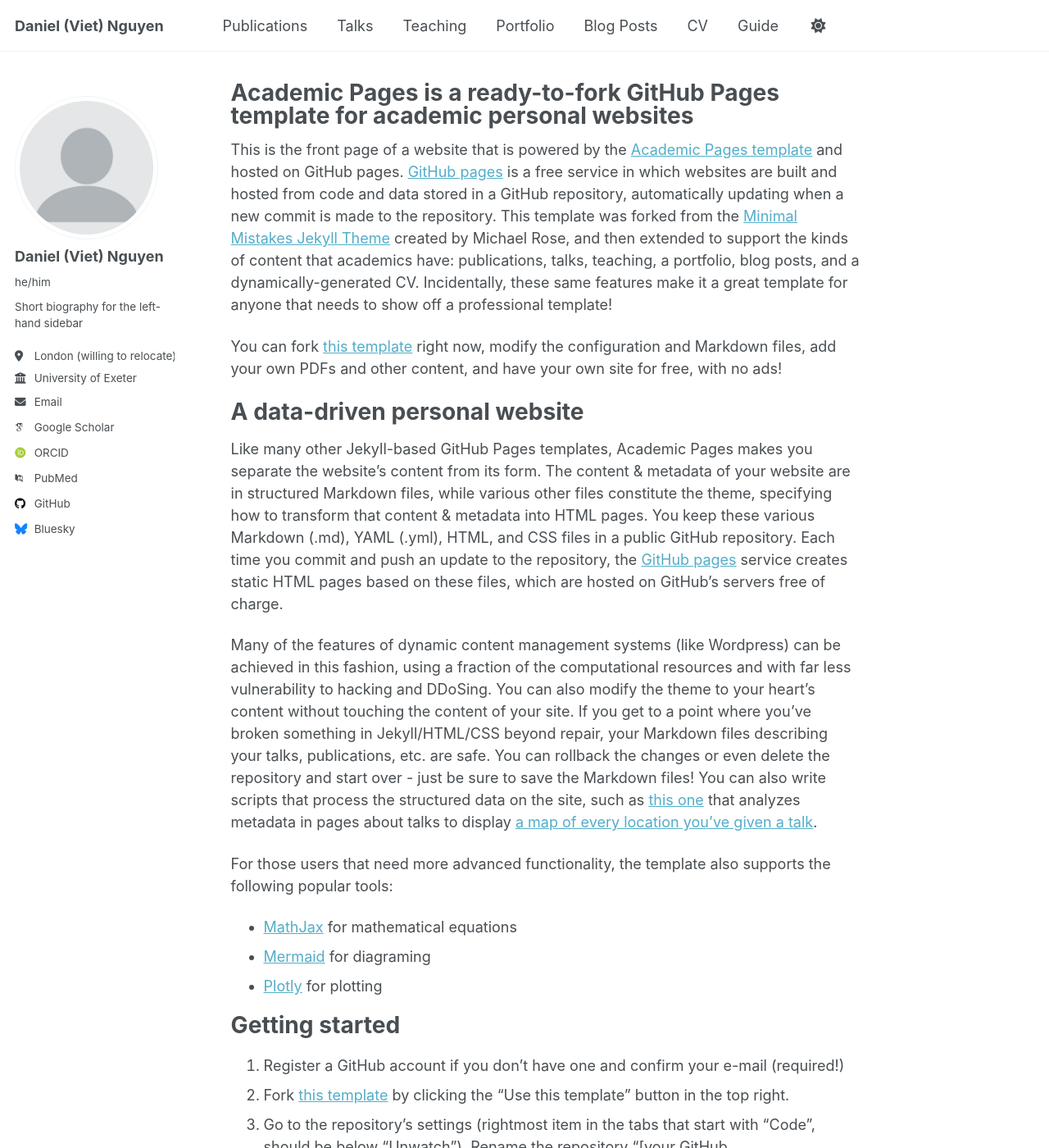
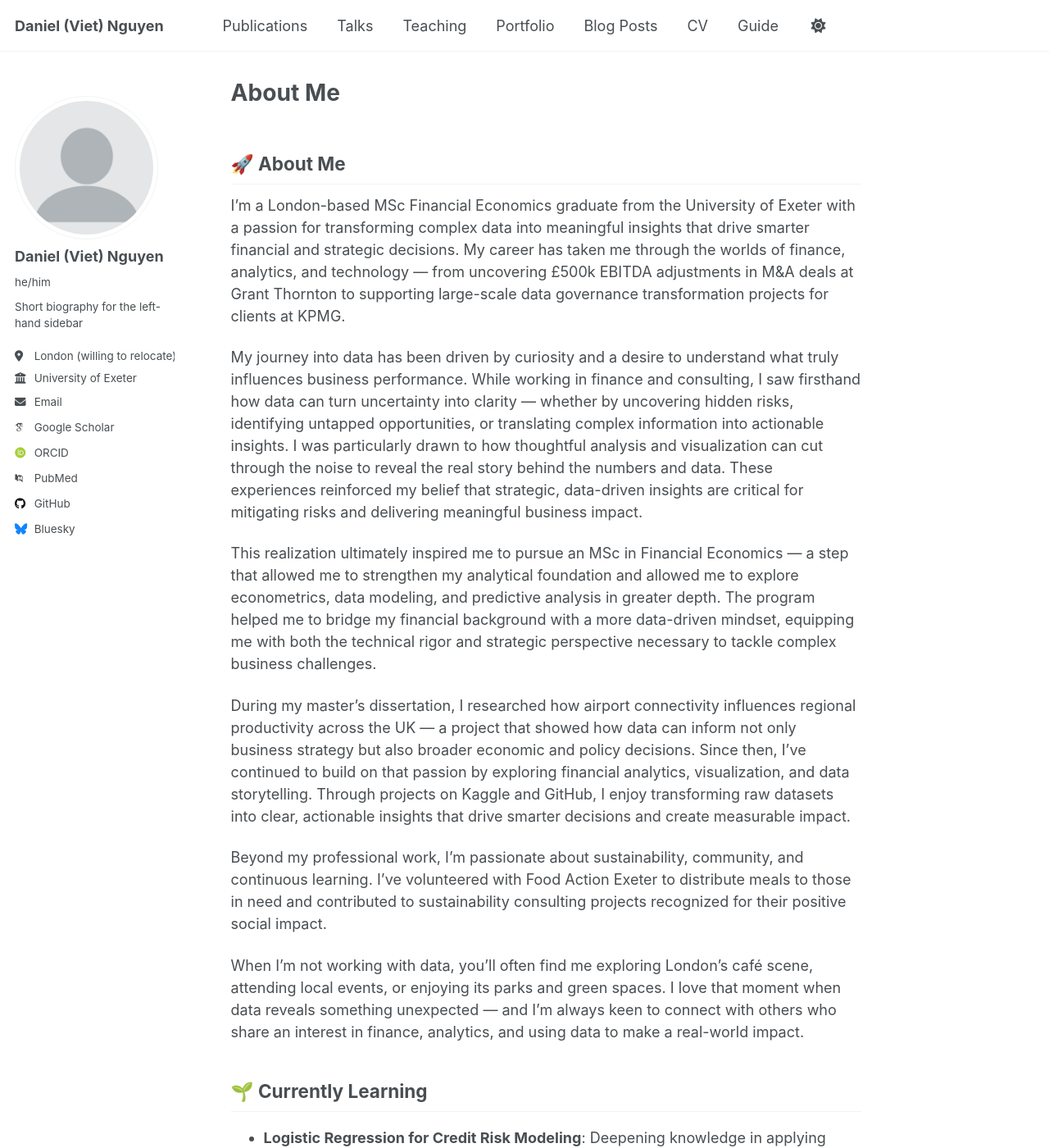
Before and after one commit to Danny-NG-9999/Danny-NG-9999.github.io, a Jekyll site: the page built from _pages/about.md, in a window 1280 px wide and 1400 px high. Shown: the whole window at 82% size. Built offline with Jekyll 4.4.1, drawn with Linux system fonts in a browser that asks for light colours; some web fonts are replaced; a script that is not in the unit is left out; some of the changed text lies outside the part shown.

Commit message:
update about me

```diff
--- a/_pages/about.md
+++ b/_pages/about.md
@@ -1,56 +1,42 @@
 ---
 permalink: /
-title: "Academic Pages is a ready-to-fork GitHub Pages template for academic personal websites"
+title: "About Me"
 author_profile: true
 redirect_from:
   - /about/
   - /about.html
 ---
 
-This is the front page of a website that is powered by the [Academic Pages template](https://github.com/academicpages/academicpages.github.io) and hosted on GitHub pages. [GitHub pages](https://pages.github.com) is a free service in which websites are built and hosted from code and data stored in a GitHub repository, automatically updating when a new commit is made to the repository. This template was forked from the [Minimal Mistakes Jekyll Theme](https://mmistakes.github.io/minimal-mistakes/) created by Michael Rose, and then extended to support the kinds of content that academics have: publications, talks, teaching, a portfolio, blog posts, and a dynamically-generated CV. Incidentally, these same features make it a great template for anyone that needs to show off a professional template!
+## 🚀 About Me
+I’m a London-based MSc Financial Economics graduate from the University of Exeter with a passion for transforming complex data into meaningful insights that drive smarter financial and strategic decisions. My career has taken me through the worlds of finance, analytics, and technology — from uncovering £500k EBITDA adjustments in M&A deals at Grant Thornton to supporting large-scale data governance transformation projects for clients at KPMG.
 
- You can fork [this template](https://github.com/academicpages/academicpages.github.io) right now, modify the configuration and Markdown files, add your own PDFs and other content, and have your own site for free, with no ads!
+My journey into data has been driven by curiosity and a desire to understand what truly influences business performance. While working in finance and consulting, I saw firsthand how data can turn uncertainty into clarity — whether by uncovering hidden risks, identifying untapped opportunities, or translating complex information into actionable insights. I was particularly drawn to how thoughtful analysis and visualization can cut through the noise to reveal the real story behind the numbers and data. These experiences reinforced my belief that strategic, data-driven insights are critical for mitigating risks and delivering meaningful business impact.
 
-A data-driven personal website
-======
-Like many other Jekyll-based GitHub Pages templates, Academic Pages makes you separate the website's content from its form. The content & metadata of your website are in structured Markdown files, while various other files constitute the theme, specifying how to transform that content & metadata into HTML pages. You keep these various Markdown (.md), YAML (.yml), HTML, and CSS files in a public GitHub repository. Each time you commit and push an update to the repository, the [GitHub pages](https://pages.github.com/) service creates static HTML pages based on these files, which are hosted on GitHub's servers free of charge.
+This realization ultimately inspired me to pursue an MSc in Financial Economics — a step that allowed me to strengthen my analytical foundation and allowed me to explore econometrics, data modeling, and predictive analysis in greater depth. The program helped me to bridge my financial background with a more data-driven mindset, equipping me with both the technical rigor and strategic perspective necessary to tackle complex business challenges.
 
-Many of the features of dynamic content management systems (like Wordpress) can be achieved in this fashion, using a fraction of the computational resources and with far less vulnerability to hacking and DDoSing. You can also modify the theme to your heart's content without touching the content of your site. If you get to a point where you've broken something in Jekyll/HTML/CSS beyond repair, your Markdown files describing your talks, publications, etc. are safe. You can rollback the changes or even delete the repository and start over - just be sure to save the Markdown files! You can also write scripts that process the structured data on the site, such as [this one](https://github.com/academicpages/academicpages.github.io/blob/master/talkmap.ipynb) that analyzes metadata in pages about talks to display [a map of every location you've given a talk](https://academicpages.github.io/talkmap.html).
+During my master’s dissertation, I researched how airport connectivity influences regional productivity across the UK — a project that showed how data can inform not only business strategy but also broader economic and policy decisions. Since then, I’ve continued to build on that passion by exploring financial analytics, visualization, and data storytelling. Through projects on Kaggle and GitHub, I enjoy transforming raw datasets into clear, actionable insights that drive smarter decisions and create measurable impact.
 
-For those users that need more advanced functionality, the template also supports the following popular tools:
-- [MathJax](https://www.mathjax.org/) for mathematical equations
-- [Mermaid](https://mermaid.js.org/) for diagraming
-- [Plotly](https://plotly.com/javascript/) for plotting
+Beyond my professional work, I’m passionate about sustainability, community, and continuous learning. I’ve volunteered with Food Action Exeter to distribute meals to those in need and contributed to sustainability consulting projects recognized for their positive social impact.
 
-Getting started
-======
-1. Register a GitHub account if you don't have one and confirm your e-mail (required!)
-1. Fork [this template](https://github.com/academicpages/academicpages.github.io) by clicking the "Use this template" button in the top right.
-1. Go to the repository's settings (rightmost item in the tabs that start with "Code", should be below "Unwatch"). Rename the repository "[your GitHub username].github.io", which will also be your website's URL.
-1. Set site-wide configuration and create content & metadata (see below -- also see [this set of diffs](http://archive.is/3TPas) showing what files were changed to set up [an example site](https://getorg-testacct.github.io) for a user with the username "getorg-testacct")
-1. Upload any files (like PDFs, .zip files, etc.) to the files/ directory. They will appear at https://[your GitHub username].github.io/files/example.pdf.
-1. Check status by going to the repository settings, in the "GitHub pages" section
+When I’m not working with data, you’ll often find me exploring London’s café scene, attending local events, or enjoying its parks and green spaces. I love that moment when data reveals something unexpected — and I’m always keen to connect with others who share an interest in finance, analytics, and using data to make a real-world impact.
 
-Site-wide configuration
-------
-The main configuration file for the site is in the base directory in [_config.yml](https://github.com/academicpages/academicpages.github.io/blob/master/_config.yml), which defines the content in the sidebars and other site-wide features. You will need to replace the default variables with ones about yourself and your site's github repository. The configuration file for the top menu is in [_data/navigation.yml](https://github.com/academicpages/academicpages.github.io/blob/master/_data/navigation.yml). For example, if you don't have a portfolio or blog posts, you can remove those items from that navigation.yml file to remove them from the header.
+## 🌱 Currently Learning
+- **Logistic Regression for Credit Risk Modeling**: Deepening knowledge in applying logistic regression techniques to assess and predict credit risk. This includes understanding feature selection, data preprocessing, handling imbalanced datasets, evaluating model performance using metrics and applying model interpretability techniques to ensure actionable insights for financial decision-making.
 
-Create content & metadata
-------
-For site content, there is one Markdown file for each type of content, which are stored in directories like _publications, _talks, _posts, _teaching, or _pages. For example, each talk is a Markdown file in the [_talks directory](https://github.com/academicpages/academicpages.github.io/tree/master/_talks). At the top of each Markdown file is structured data in YAML about the talk, which the theme will parse to do lots of cool stuff. The same structured data about a talk is used to generate the list of talks on the [Talks page](https://academicpages.github.io/talks), each [individual page](https://academicpages.github.io/talks/2012-03-01-talk-1) for specific talks, the talks section for the [CV page](https://academicpages.github.io/cv), and the [map of places you've given a talk](https://academicpages.github.io/talkmap.html) (if you run this [python file](https://github.com/academicpages/academicpages.github.io/blob/master/talkmap.py) or [Jupyter notebook](https://github.com/academicpages/academicpages.github.io/blob/master/talkmap.ipynb), which creates the HTML for the map based on the contents of the _talks directory).
+- **Advanced Machine Learning Techniques in Scikit-learn**: Exploring sophisticated machine learning algorithms and frameworks using Scikit-learn, including ensemble methods (Random Forest, Gradient Boosting, XGBoost), hyperparameter tuning, cross-validation strategies, and pipeline optimization. Emphasis is placed on developing robust, scalable, and efficient predictive models while adhering to best practices in model evaluation and deployment.
 
-**Markdown generator**
 
-The repository includes [a set of Jupyter notebooks](https://github.com/academicpages/academicpages.github.io/tree/master/markdown_generator
-) that converts a CSV containing structured data about talks or presentations into individual Markdown files that will be properly formatted for the Academic Pages template. The sample CSVs in that directory are the ones I used to create my own personal website at stuartgeiger.com. My usual workflow is that I keep a spreadsheet of my publications and talks, then run the code in these notebooks to generate the Markdown files, then commit and push them to the GitHub repository.
+## 🛠️ Technical Skillset
+#### Data Analysis & Business Intelligence Visualization
+<p>
+  <!-- 💡 Go to Shields.io to create your own badges -->
+  <img src="https://img.shields.io/badge/SQL-Intermediate-4479A1?style=flat&logo=mysql&logoColor=white" alt="SQL Skill Badge">
+  <img src="https://img.shields.io/badge/Power%20BI-Advance-F2C811?style=flat&logo=powerbi&logoColor=black" alt="Power BI Skill Badge">
+  <img src="https://img.shields.io/badge/Excel-Advance-217346?style=flat&logo=microsoft-excel&logoColor=white" alt="Excel Skill Badge">
+</p>
 
-How to edit your site's GitHub repository
-------
-Many people use a git client to create files on their local computer and then push them to GitHub's servers. If you are not familiar with git, you can directly edit these configuration and Markdown files directly in the github.com interface. Navigate to a file (like [this one](https://github.com/academicpages/academicpages.github.io/blob/master/_talks/2012-03-01-talk-1.md) and click the pencil icon in the top right of the content preview (to the right of the "Raw | Blame | History" buttons). You can delete a file by clicking the trashcan icon to the right of the pencil icon. You can also create new files or upload files by navigating to a directory and clicking the "Create new file" or "Upload files" buttons.
-
-Example: editing a Markdown file for a talk
-![Editing a Markdown file for a talk](/images/editing-talk.png)
-
-For more info
-------
-More info about configuring Academic Pages can be found in [the guide](https://academicpages.github.io/markdown/), the [growing wiki](https://github.com/academicpages/academicpages.github.io/wiki), and you can always [ask a question on GitHub](https://github.com/academicpages/academicpages.github.io/discussions). The [guides for the Minimal Mistakes theme](https://mmistakes.github.io/minimal-mistakes/docs/configuration/) (which this theme was forked from) might also be helpful.
+#### Econometric Modelling & Statistical Software
+<p>
+  <img src="https://img.shields.io/badge/Python-Intermediate-3776AB?style=flat&logo=python&logoColor=white" alt="Python Skill Badge">
+  <img src="https://img.shields.io/badge/R-Intermediate-276DC3?style=flat&logo=r&logoColor=white" alt="R Skill Badge">
+</p>
```
